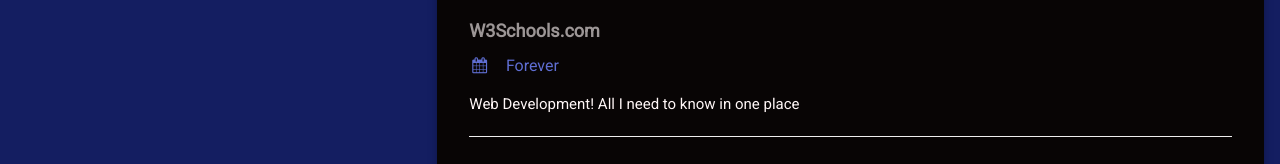
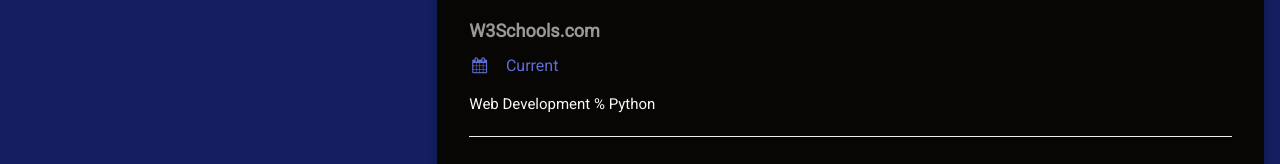
Before and after one commit to yg1222/yg1222.github.io, a plain HTML site: page resume.html in a window 1280 px wide. Shown: the part 860-1024 px from the top of the page. Drawn offline with Linux system fonts and the light colour scheme.

Commit message:
modified

```diff
--- a/resume.html
+++ b/resume.html
@@ -131,8 +131,8 @@
         <h2 class="w3-text-grey w3-padding-16"><i class="fa fa-certificate fa-fw w3-margin-right w3-xxlarge w3-text-teal"></i>Education</h2>
         <div class="w3-container">
           <h5 class="w3-opacity"><b>W3Schools.com</b></h5>
-          <h6 class="w3-text-teal"><i class="fa fa-calendar fa-fw w3-margin-right"></i>Forever</h6>
-          <p>Web Development! All I need to know in one place</p>
+          <h6 class="w3-text-teal"><i class="fa fa-calendar fa-fw w3-margin-right"></i>Current</h6>
+          <p>Web Development % Python</p>
           <hr>
         </div>
         <div class="w3-container">
```
